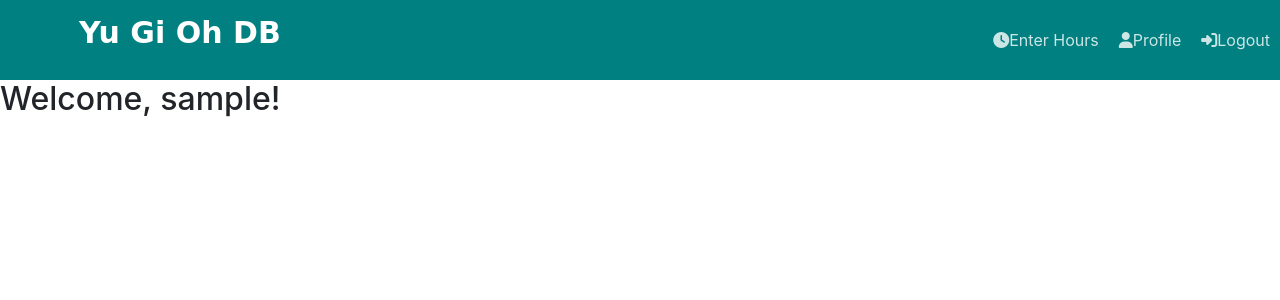
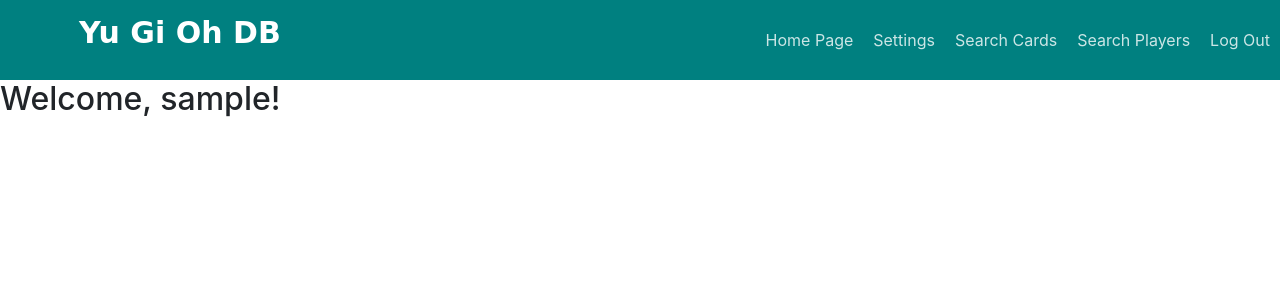
Before and after one commit to awolffromspace/yu-gi-oh-db, a PHP site: page /profile.php in a window 1280 px wide. Shown: the top 300 px of the page. Run offline with PHP 8.4, Linux system fonts and the light colour scheme; the visitor is signed in with stand-in values (Sample User, id 1); some libraries are stand-ins or nearby versions.

Commit message:
Update navbar

```diff
--- a/header.php
+++ b/header.php
@@ -1,17 +1,13 @@
 <!-- Author: Peter Chen -->
         <header>
             <nav>
-                <a href="profile.php" id="site-name">Yu Gi Oh DB</a>
+                <a href="." id="site-name">Yu Gi Oh DB</a>
                 <ul class="nav">
-                    <li><a href="input.php"><i class="fas fa-clock"></i>Enter Hours</a></li>
-                    <li><a href="profile.php"><i class="fas fa-user"></i>Profile</a></li>
-                 <!--
-					I think this part might be to differentiate the different users from each other
-					<li>
-                        <a href=<?= "http://localhost:4200?page=account&user=" . $_SESSION['user'] ?> >
-                        <i class="fas fa-address-card"></i>Account</a>
-                    </li> -->
-                    <li><a href="logout.php"><i class="fas fa-sign-in-alt"></i>Logout</a></li>
+                    <li><a href="."></i>Home Page</a></li>
+                    <li><a href="."></i>Settings</a></li>
+                    <li><a href="."></i>Search Cards</a></li>
+                    <li><a href="."></i>Search Players</a></li>
+                    <li><a href="."></i>Log Out</a></li>
                 </ul>
             </nav>
         </header>
```
